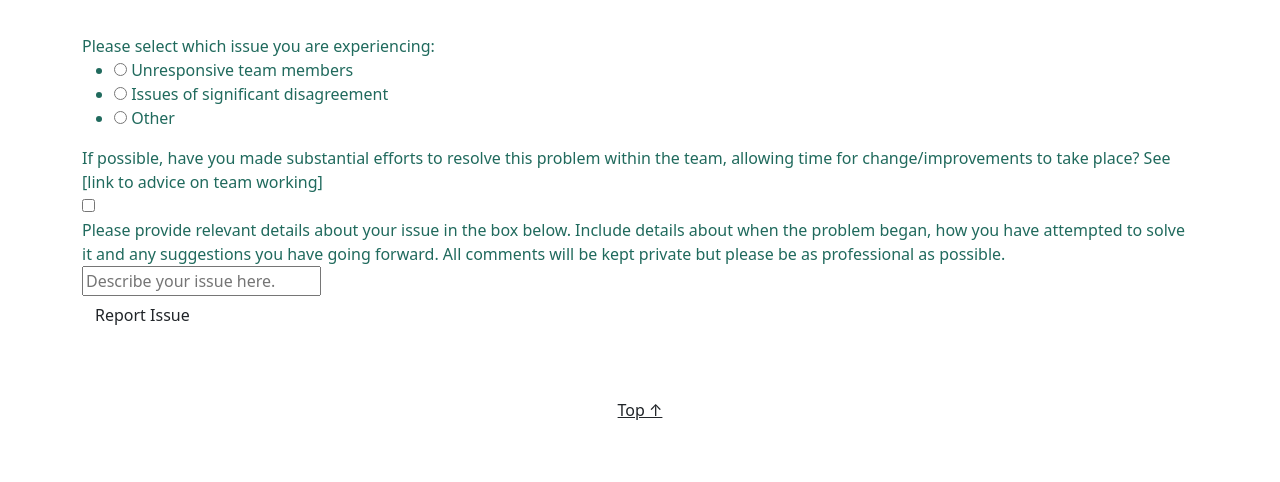
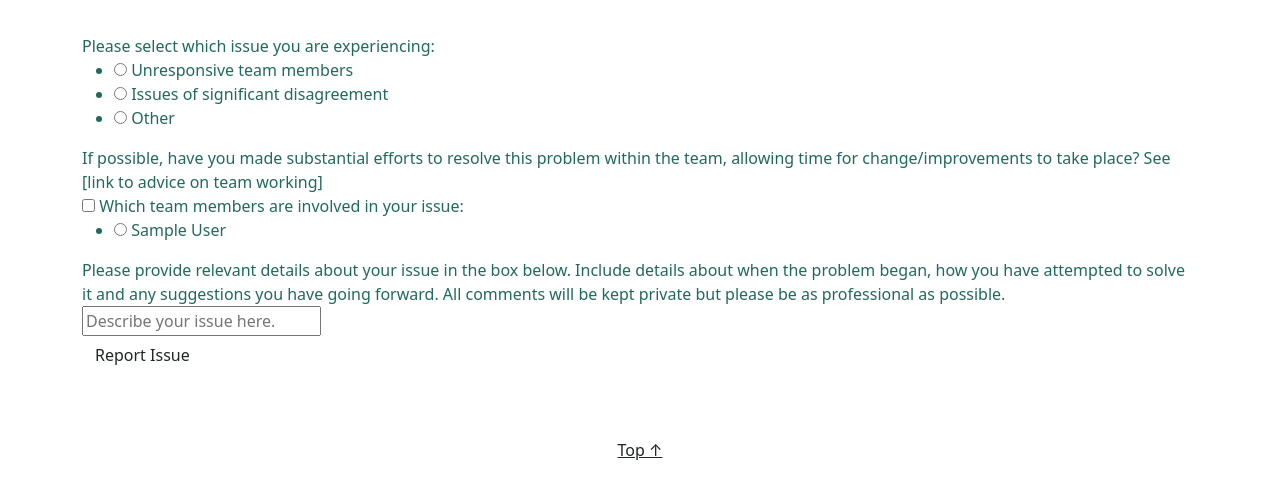
Before and after one commit to bw5io/tapr, a Flask app: page /issues in a window 1280 px wide. Shown: the part 236-718 px from the top of the page. Run offline with Flask 2, Linux system fonts and the light colour scheme; the visitor is signed in with stand-in values (Sample User, id 1); data comes from the database, SQL or seed files in the repository; some web fonts are replaced.

Commit message:
dynamic radio option

```diff
--- a/TAPR/forms.py
+++ b/TAPR/forms.py
@@ -38,7 +38,7 @@ class TeamAllocation(FlaskForm):
 class IssueForm(FlaskForm):
     issue_type = RadioField('Please select which issue you are experiencing:', choices=[(5, 'Unresponsive team members'), (6, 'Issues of significant disagreement'), (7, 'Other')])
     # How do I call team members and then make them choosable options?
-    # members_involved = RadioField('Which team members are involved in your issue:', choices=[(5, '5-6 students per group'), (6, '6-7 students per group')])
+    members_involved = RadioField('Which team members are involved in your issue:', choices=[])
     # Team.query.filter_by(username=username.data).all()
     attempts_resolve = BooleanField('If possible, have you made substantial efforts to resolve this problem within the team, allowing time for change/improvements to take place? See [link to advice on team working]')
     issue_description = StringField('Please provide relevant details about your issue in the box below. Include details about when the problem began, how you have attempted to solve it and any suggestions you have going forward. All comments will be kept private but please be as professional as possible.', validators=[DataRequired(), Length(min=50, max=1500)],render_kw={"placeholder":"Describe your issue here."})
--- a/TAPR/routes.py
+++ b/TAPR/routes.py
@@ -61,6 +61,11 @@ def register():
 @app.route("/issues", methods=['GET','POST'])
 def issues():
     form=IssueForm()
+    member = User.query.filter_by(team_id=current_user.team_id).all()
+    member_list = []
+    for i in member:
+        member_list.append((i.id, i.first_name+" "+i.last_name))
+    form.members_involved.choices=member_list
     if form.validate_on_submit():
         print("This if Works.")
         issue=Issue(team_id = current_user.team_id, applicant_id =current_user.id ,issue_type=form.issue_type.data,attempts_resolve=form.attempts_resolve.data,issue_description=form.issue_description.data)
--- a/TAPR/templates/report_issues.html
+++ b/TAPR/templates/report_issues.html
@@ -22,6 +22,12 @@
     {% endfor %}
     {{ form.attempts_resolve }}
 
+    {{ form.members_involved.label }}
+    {% for error in form.members_involved.errors %}
+    <span>[{{ error }}]</span>
+    {% endfor %}
+    {{ form.members_involved }}
+
     {{ form.issue_description.label }}
     {% for error in form.issue_description.errors %}
     <span>[{{ error }}]</span>
```
